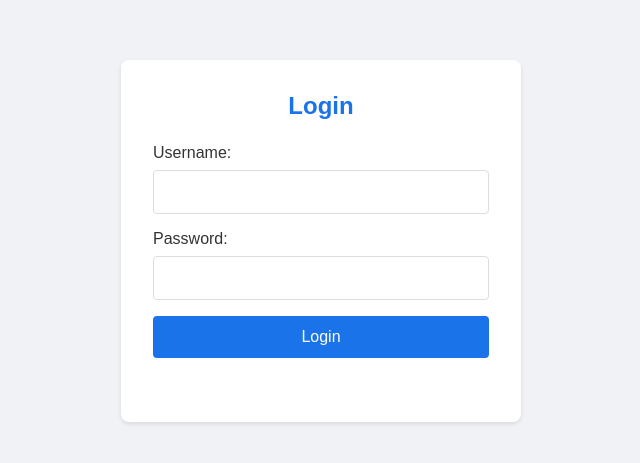
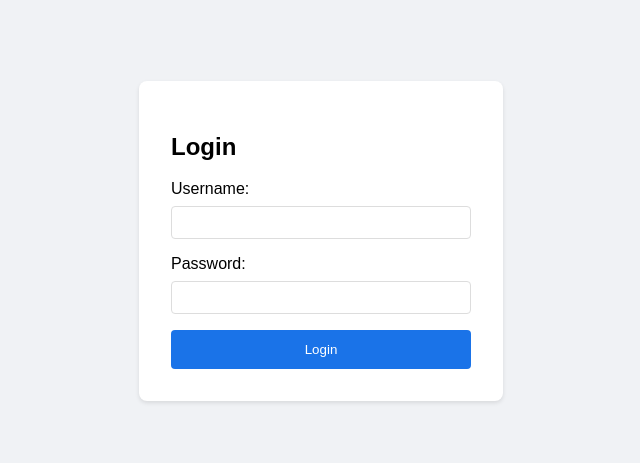
Before and after one commit to athulj/athulj.github.io, a plain HTML site: page index.html in a window 1280 px wide. Shown: the part 159-622 px from the top of the page, without its empty margins (319-959 px from the left). Drawn offline with Linux system fonts and the light colour scheme.

Commit message:
Obsfurcate pw

```diff
--- a/index.html
+++ b/index.html
@@ -4,26 +4,97 @@
     <meta charset="UTF-8">
     <meta name="viewport" content="width=device-width, initial-scale=1.0">
     <title>Login Page</title>
-    <link rel="stylesheet" href="styles.css">
+    <style>
+        body {
+            font-family: Arial, sans-serif;
+            display: flex;
+            justify-content: center;
+            align-items: center;
+            height: 100vh;
+            margin: 0;
+            background-color: #f0f2f5;
+        }
+        .login-container {
+            background-color: white;
+            padding: 2rem;
+            border-radius: 8px;
+            box-shadow: 0 2px 4px rgba(0, 0, 0, 0.1);
+            width: 300px;
+        }
+        .form-group {
+            margin-bottom: 1rem;
+        }
+        label {
+            display: block;
+            margin-bottom: 0.5rem;
+        }
+        input {
+            width: 100%;
+            padding: 0.5rem;
+            border: 1px solid #ddd;
+            border-radius: 4px;
+            box-sizing: border-box;
+        }
+        button {
+            width: 100%;
+            padding: 0.75rem;
+            background-color: #1a73e8;
+            color: white;
+            border: none;
+            border-radius: 4px;
+            cursor: pointer;
+        }
+        button:hover {
+            background-color: #1557b0;
+        }
+    </style>
 </head>
 <body>
-    <div class="container">
-        <div class="login-form">
+    <div class="login-container">
         <h2>Login</h2>
         <form id="loginForm">
             <div class="form-group">
                 <label for="username">Username:</label>
-                    <input type="text" id="username" name="username" required>
+                <input type="text" id="username" required>
             </div>
             <div class="form-group">
                 <label for="password">Password:</label>
-                    <input type="password" id="password" name="password" required>
+                <input type="password" id="password" required>
             </div>
             <button type="submit">Login</button>
         </form>
-            <div id="message"></div>
     </div>
-    </div>
-    <script src="script.js"></script>
+
+    <script>
+        // Crypto helper function
+        async function hash(string) {
+            const utf8 = new TextEncoder().encode(string);
+            const hashBuffer = await crypto.subtle.digest('SHA-256', utf8);
+            const hashArray = Array.from(new Uint8Array(hashBuffer));
+            const hashHex = hashArray.map(bytes => bytes.toString(16).padStart(2, '0')).join('');
+            return hashHex;
+        }
+
+        // Hashed credentials (dragon/spitfire)
+        const VALID_USERNAME_HASH = 'a9c43be948c5cabd56ef2bacffb77cdaa5eec49dd5eb0cc4129cf3eda5f0e74c';
+        const VALID_PASSWORD_HASH = 'b7395530e4ed55cb6a5376ee8481f603d18679ce4c53b87b1146a9edc11fce1e';
+        const SECRET_CODE = 'ae11733d7ab599091b56387899307a8bcc5d486582326636ab71aa9281c530f3';
+
+        document.getElementById('loginForm').addEventListener('submit', async function(event) {
+            event.preventDefault();
+
+            const username = document.getElementById('username').value;
+            const password = document.getElementById('password').value;
+
+            const usernameHash = await hash(username);
+            const passwordHash = await hash(password);
+
+            if (usernameHash === VALID_USERNAME_HASH && passwordHash === VALID_PASSWORD_HASH) {
+                alert('Your secret code is: ' + SECRET_CODE);
+            } else {
+                alert('Invalid credentials');
+            }
+        });
+    </script>
 </body>
 </html>
```
Lines whose indentation alone changed are shown as unchanged.
